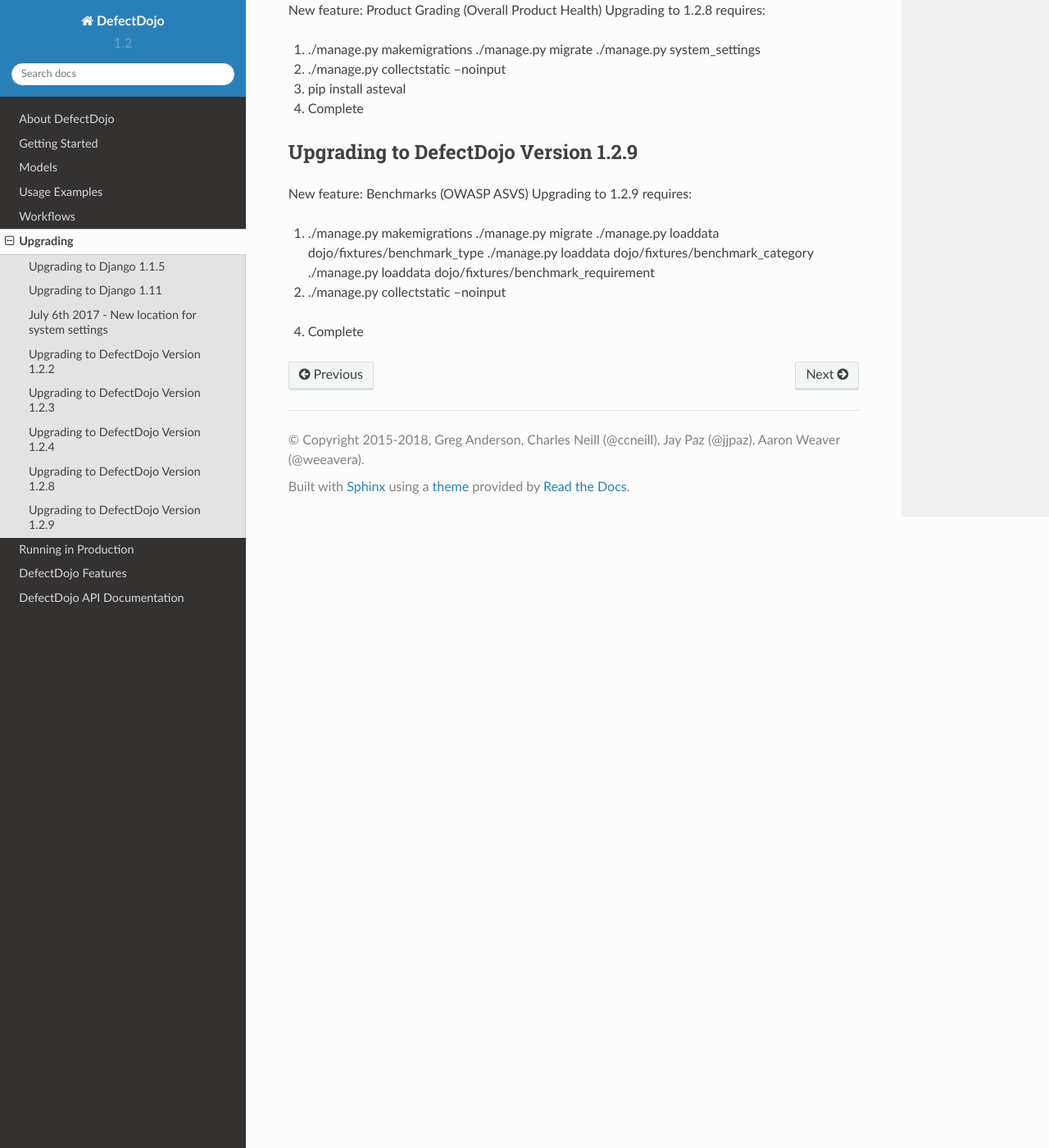
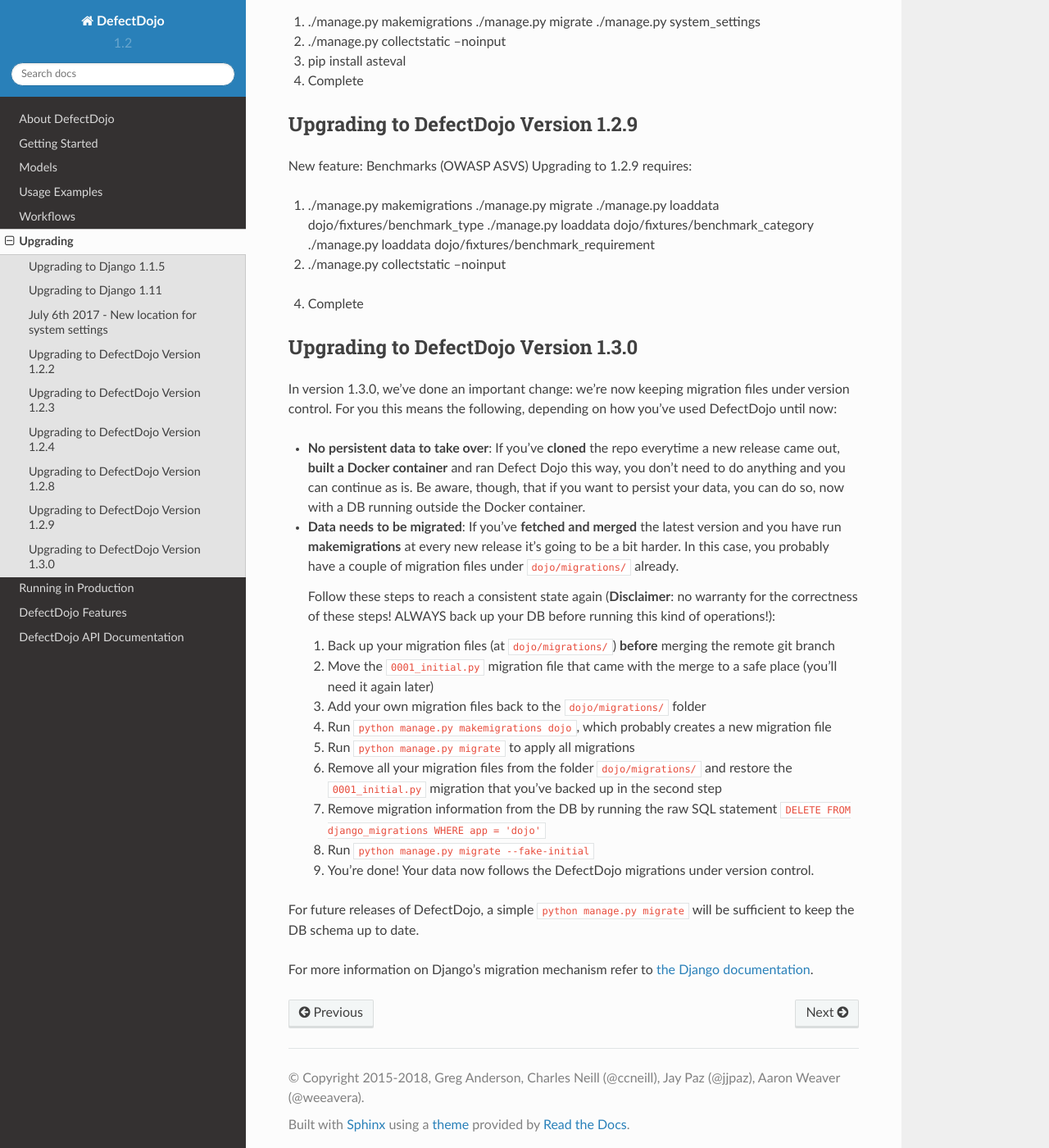
Before and after one commit to DefectDojo/Documentation, a Sphinx documentation site: the page built from docs/upgrading.rst, in a window 1280 px wide and 1400 px high, scrolled down 3740 px. Shown: the whole window at 82% size. Built offline with Sphinx 7.4.7 and the Read the Docs theme 2.0.0, drawn with Linux system fonts in a browser that asks for light colours; some of the changed text lies outside the part shown.

Commit message:
Ported changes from PR #511 in the main DD repository to this Documentation repo

```diff
--- a/docs/features.rst
+++ b/docs/features.rst
@@ -268,8 +268,6 @@
 
     pip install django-imagekit
     pip install pillow --upgrade
-    ./manage.py makemigrations dojo
-    ./manage.py makemigrations
     ./manage.py migrate
 
 New installations will already have finding images configured.
--- a/docs/upgrading.rst
+++ b/docs/upgrading.rst
@@ -30,7 +28,7 @@
 being used by both.
 
 Upgrading to Django 1.1.5
-------------------------
+-------------------------
 If you are upgrading an existing version of DefectDojo, you will need to run the following commands manually: ::
 
 First install Yarn:
@@ -126,7 +124,7 @@
 * ``TEAM_NAME``
 
 Upgrading to DefectDojo Version 1.2.2
-------------------------------------
+-------------------------------------
 
 Upgrading to 1.2.2 requires:
 
@@ -135,7 +133,7 @@
 2. If you have supervisor scripts change DJANGO_SETTINGS_MODULE=dojo.settings.settings
 
 Upgrading to DefectDojo Version 1.2.3
-------------------------------------
+-------------------------------------
 
 Upgrading to 1.2.3 requires:
 
@@ -146,7 +144,7 @@
 2. Currently languages and technologies can be updated via the API or in the admin section of Django.
 
 Upgrading to DefectDojo Version 1.2.4
-------------------------------------
+-------------------------------------
 
 Upgrading to 1.2.4 requires:
 
@@ -156,7 +154,7 @@
 
 
 Upgrading to DefectDojo Version 1.2.8
-------------------------------------
+-------------------------------------
 
 New feature: Product Grading (Overall Product Health)
 Upgrading to 1.2.8 requires:
@@ -172,7 +170,7 @@
 4. Complete
 
 Upgrading to DefectDojo Version 1.2.9
-------------------------------------
+-------------------------------------
 
 New feature: Benchmarks (OWASP ASVS)
 Upgrading to 1.2.9 requires:
@@ -187,3 +185,36 @@
 
 
 4. Complete
+
+
+Upgrading to DefectDojo Version 1.3.0
+-------------------------------------
+
+In version 1.3.0, we've done an important change: we're now keeping migration files under version control.
+For you this means the following, depending on how you've used DefectDojo until now:
+
+- **No persistent data to take over**: If you've **cloned** the repo everytime a new release came out,
+  **built a Docker container** and ran Defect Dojo this way, you don't
+  need to do anything and you can continue as is.
+  Be aware, though, that if you want to persist your data, you can do so,
+  now with a DB running outside the Docker container.
+
+- **Data needs to be migrated**: If you've **fetched and merged** the latest version and you have run
+  **makemigrations** at every new release it's going to be a bit harder.
+  In this case, you probably have a couple of migration files under ``dojo/migrations/`` already.
+
+  Follow these steps to reach a consistent state again (**Disclaimer**: no warranty for the correctness of these steps! ALWAYS back up your DB before running this kind of operations!):
+
+  #. Back up your migration files (at ``dojo/migrations/``) **before** merging the remote git branch
+  #. Move the ``0001_initial.py`` migration file that came with the merge to a safe place (you'll need it again later)
+  #. Add your own migration files back to the ``dojo/migrations/`` folder
+  #. Run ``python manage.py makemigrations dojo``, which probably creates a new migration file
+  #. Run ``python manage.py migrate`` to apply all migrations
+  #. Remove all your migration files from the folder ``dojo/migrations/`` and restore the ``0001_initial.py`` migration that you've backed up in the second step
+  #. Remove migration information from the DB by running the raw SQL statement ``DELETE FROM django_migrations WHERE app = 'dojo'``
+  #. Run ``python manage.py migrate --fake-initial``
+  #. You're done! Your data now follows the DefectDojo migrations under version control.
+
+For future releases of DefectDojo, a simple ``python manage.py migrate`` will be sufficient to keep the DB schema up to date.
+
+For more information on Django's migration mechanism refer to `the Django documentation <https://docs.djangoproject.com/en/dev/topics/migrations/>`_.
```
Also changed, not shown: other parts of docs/upgrading.rst (+0 -2 lines), docs/getting-started.rst (+11 -11 lines).
